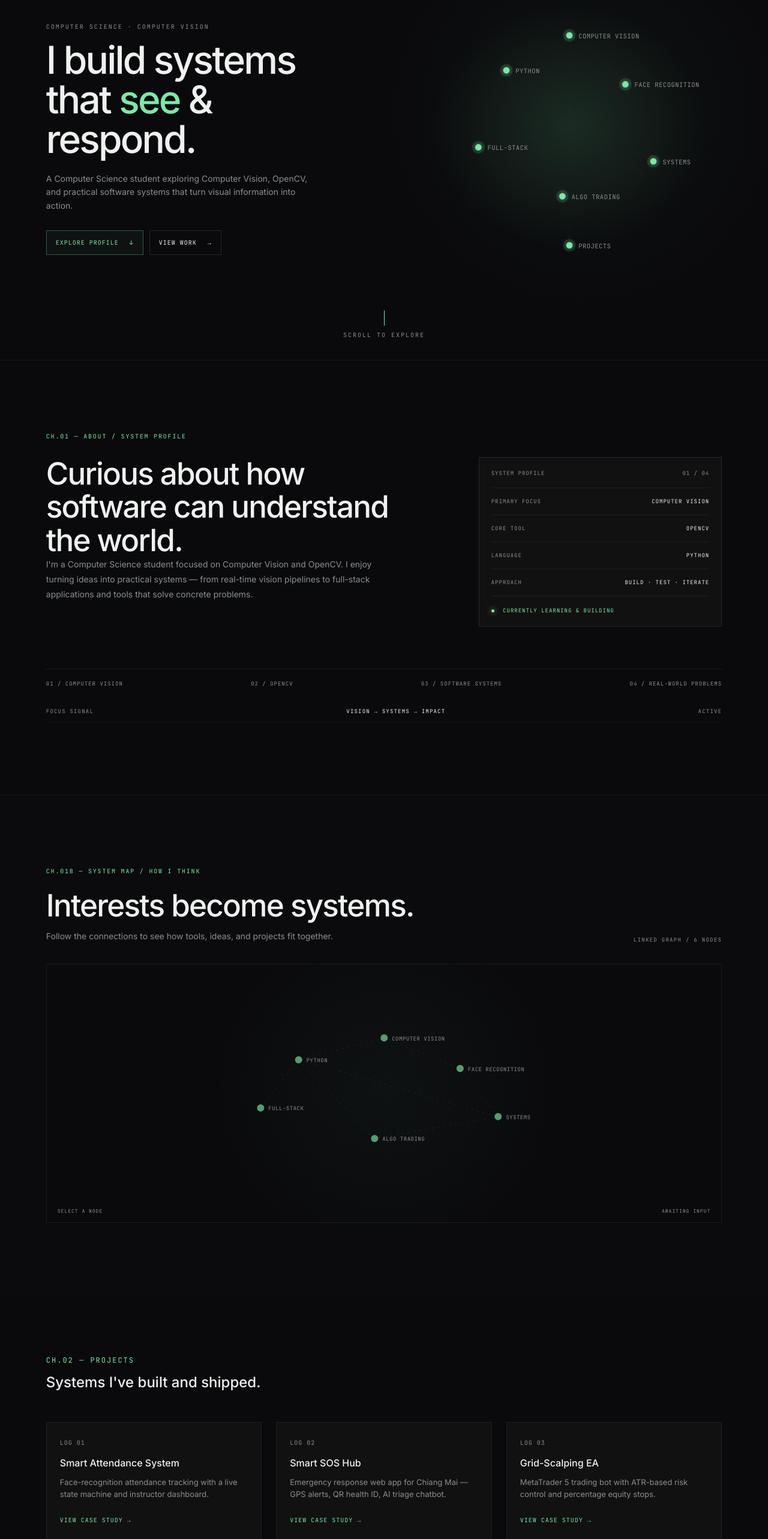
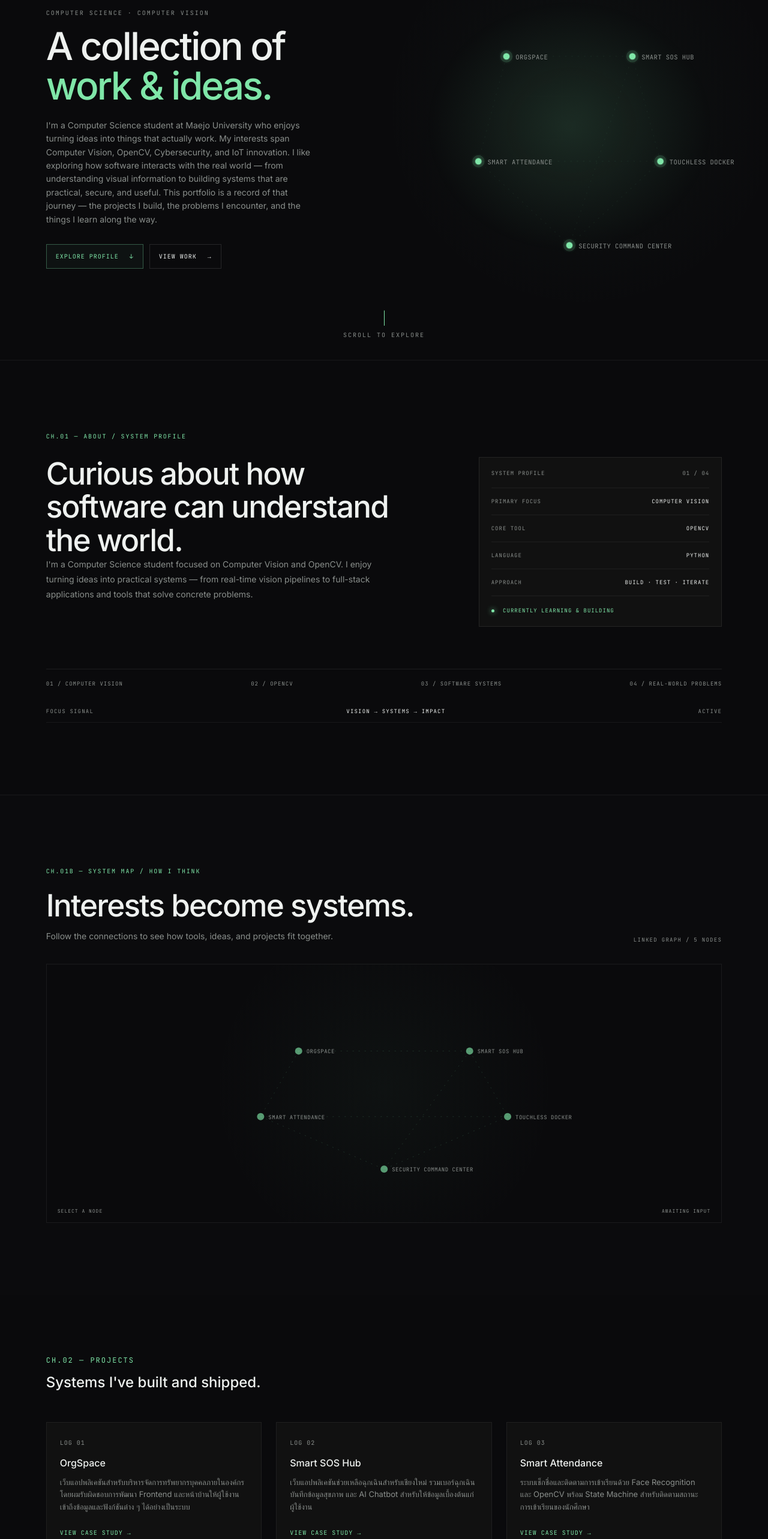
Before and after one commit to Keng043/Portfolio, a Next.js app: page / in a window 1280 px wide. Shown: the part 200-2766 px from the top of the page at 60% size. Built offline with nearby package versions, Linux system fonts and the light colour scheme.

Commit message:
feat: update portfolio project nodes

```diff
--- a/src/app/globals.css
+++ b/src/app/globals.css
@@ -193,7 +193,9 @@ body {
   position: absolute;
   width: 220px;
   padding: 14px 16px;
-  background: rgba(10, 12, 11, 0.92);
+  background: rgba(10, 12, 11, 0.28);
+  backdrop-filter: blur(2px);
+  -webkit-backdrop-filter: blur(2px);
   border: 1px solid var(--accent-dim);
   border-radius: 4px;
   box-shadow: 0 0 24px rgba(127, 230, 168, 0.15);
--- a/src/components/Hero.tsx
+++ b/src/components/Hero.tsx
@@ -46,17 +46,19 @@ export default function Hero() {
       <div className="hero-copy">
         <div className="hero-meta">
           <span className="status">STATUS: ONLINE</span>
-          <span className="clock">CHIANG MAI / {time || "--:--:--"} ICT</span>
         </div>
         <p className="eyebrow">COMPUTER SCIENCE · COMPUTER VISION</p>
         <h1>
-          I build systems
+          A collection of
           <br />
-          that <em>see</em> &amp; respond.
+          <em>work &amp; ideas.</em>
         </h1>
         <p className="hero-lede">
-          A Computer Science student exploring Computer Vision, OpenCV, and
-          practical software systems that turn visual information into action.
+          I&apos;m a Computer Science student at Maejo University who enjoys turning ideas into things that actually work.
+          My interests span Computer Vision, OpenCV, Cybersecurity, and IoT innovation. I like exploring how software
+          interacts with the real world — from understanding visual information to building systems that are practical,
+          secure, and useful. This portfolio is a record of that journey — the projects I build, the problems I encounter,
+          and the things I learn along the way.
         </p>
         <div className="hero-actions">
           <a className="hero-button primary" href="#about">
@@ -69,10 +71,6 @@ export default function Hero() {
       </div>
 
       <div className="network-wrap" onMouseLeave={() => setActive(null)}>
-        <div className="network-caption">
-          <span>NEURAL SYSTEM</span>
-          <span>07 NODES / LIVE</span>
-        </div>
         <svg ref={netRef} className="net-svg" viewBox="0 0 480 480">
           <defs>
             <filter id="glow" x="-100%" y="-100%" width="300%" height="300%">
--- a/src/data/nodes.ts
+++ b/src/data/nodes.ts
@@ -11,81 +11,60 @@ export interface SkillNode {
 // พิกัด x/y อ้างอิงจาก viewBox 480x480 ของ network SVG
 export const NODES: SkillNode[] = [
   {
-    id: "cv",
-    x: 240,
-    y: 120,
-    label: "COMPUTER VISION",
-    desc: "Building systems that process and interpret visual information in real time.",
-    tags: "OpenCV · Python",
-    href: "/projects/attendance-system",
+    id: "orgspace",
+    x: 150,
+    y: 150,
+    label: "ORGSPACE",
+    desc: "เว็บแอปพลิเคชันสำหรับบริหารจัดการทรัพยากรบุคคลภายในองค์กร โดยผมรับผิดชอบการพัฒนา Frontend และหน้าบ้านให้ผู้ใช้งานเข้าถึงข้อมูลและฟังก์ชันต่าง ๆ ได้อย่างเป็นระบบ",
+    tags: "Frontend · Web App",
+    href: "https://github.com/Keng043/orgspace-frontend",
   },
   {
-    id: "py",
-    x: 150,
-    y: 170,
-    label: "PYTHON",
-    desc: "Primary language across CLI tools, backend services, and ML pipelines.",
-    tags: "CPython · asyncio",
-    href: "/projects",
+    id: "sos",
+    x: 330,
+    y: 150,
+    label: "SMART SOS HUB",
+    desc: "เว็บแอปพลิเคชันช่วยเหลือฉุกเฉินสำหรับเชียงใหม่ รวมเบอร์ฉุกเฉิน บันทึกข้อมูลสุขภาพ และ AI Chatbot สำหรับให้ข้อมูลเบื้องต้นแก่ผู้ใช้งาน",
+    tags: "Emergency · AI",
+    href: "https://github.com/Keng043/smart-sos-hub",
   },
   {
-    id: "fr",
-    x: 320,
-    y: 190,
-    label: "FACE RECOGNITION",
-    desc: "dlib-based recognition pipeline with a live attendance state machine.",
-    tags: "dlib · face_recognition",
-    href: "/projects/attendance-system",
+    id: "attendance",
+    x: 110,
+    y: 300,
+    label: "SMART ATTENDANCE",
+    desc: "ระบบเช็กชื่อและติดตามการเข้าเรียนด้วย Face Recognition และ OpenCV พร้อม State Machine สำหรับติดตามสถานะการเข้าเรียนของนักศึกษา",
+    tags: "OpenCV · Face Recognition",
+    href: "https://github.com/Keng043/smart_attendance",
   },
   {
-    id: "fs",
-    x: 110,
-    y: 280,
-    label: "FULL-STACK",
-    desc: "FastAPI and Flask backends paired with lightweight vanilla-JS frontends.",
-    tags: "FastAPI · Flask",
-    href: "/projects/sos-hub",
+    id: "docker-dashboard",
+    x: 370,
+    y: 300,
+    label: "TOUCHLESS DOCKER",
+    desc: "Dashboard สำหรับควบคุมและติดตาม Docker Container ด้วย Computer Vision และ Hand Gesture โดยใช้การเคลื่อนไหวของมือเป็นคำสั่งในการจัดการ Container",
+    tags: "Computer Vision · Docker",
+    href: "https://github.com/Keng043/touchless-docker-dashboard",
   },
   {
-    id: "sys",
-    x: 360,
-    y: 300,
-    label: "SYSTEMS",
-    desc: "Security-first CLI tooling: allowlisting, sandboxing, hardened subprocess calls.",
-    tags: "Linux · Security",
-    href: "/projects/linux-cli",
-  },
-  {
-    id: "algo",
-    x: 230,
-    y: 350,
-    label: "ALGO TRADING",
-    desc: "Grid-scalping EA for MT5 with ATR-based risk control.",
-    tags: "MetaTrader 5 · Python",
-    href: "/projects/grid-ea",
-  },
-  {
-    id: "proj",
+    id: "security-command-center",
     x: 240,
     y: 420,
-    label: "PROJECTS",
-    desc: "Four shipped systems, from emergency response to trading bots.",
-    tags: "View all",
-    href: "/projects",
+    label: "SECURITY COMMAND CENTER",
+    desc: "ระบบจดจำใบหน้าและบันทึกการเข้า–ออกห้องของนักศึกษา เพื่อช่วยติดตามการใช้งานห้องและจัดเก็บข้อมูลการเข้าออกอย่างเป็นระบบ",
+    tags: "Face Recognition · Security",
+    href: "https://github.com/Keng043/smart_security_command_center",
   },
 ];
 
 export const LINKS: [string, string][] = [
-  ["cv", "py"],
-  ["cv", "fr"],
-  ["cv", "proj"],
-  ["py", "fs"],
-  ["py", "sys"],
-  ["py", "algo"],
-  ["fr", "sys"],
-  ["fs", "proj"],
-  ["sys", "algo"],
-  ["algo", "proj"],
+  ["orgspace", "sos"],
+  ["orgspace", "attendance"],
+  ["sos", "docker-dashboard"],
+  ["sos", "security-command-center"],
+  ["attendance", "docker-dashboard"],
+  ["attendance", "security-command-center"],
+  ["docker-dashboard", "security-command-center"],
 ];
 
 export interface Project {
@@ -98,27 +77,43 @@ export interface Project {
 
 export const PROJECTS: Project[] = [
   {
-    id: "attendance",
+    id: "orgspace",
     index: "LOG 01",
-    title: "Smart Attendance System",
+    title: "OrgSpace",
     description:
-      "Face-recognition attendance tracking with a live state machine and instructor dashboard.",
-    href: "/projects/attendance-system",
+      "เว็บแอปพลิเคชันสำหรับบริหารจัดการทรัพยากรบุคคลภายในองค์กร โดยผมรับผิดชอบการพัฒนา Frontend และหน้าบ้านให้ผู้ใช้งานเข้าถึงข้อมูลและฟังก์ชันต่าง ๆ ได้อย่างเป็นระบบ",
+    href: "https://github.com/Keng043/orgspace-frontend",
   },
   {
     id: "sos",
     index: "LOG 02",
     title: "Smart SOS Hub",
     description:
-      "Emergency response web app for Chiang Mai — GPS alerts, QR health ID, AI triage chatbot.",
-    href: "/projects/sos-hub",
+      "เว็บแอปพลิเคชันช่วยเหลือฉุกเฉินสำหรับเชียงใหม่ รวมเบอร์ฉุกเฉิน บันทึกข้อมูลสุขภาพ และ AI Chatbot สำหรับให้ข้อมูลเบื้องต้นแก่ผู้ใช้งาน",
+    href: "https://github.com/Keng043/smart-sos-hub",
   },
   {
-    id: "grid-ea",
+    id: "attendance",
     index: "LOG 03",
-    title: "Grid-Scalping EA",
+    title: "Smart Attendance",
     description:
-      "MetaTrader 5 trading bot with ATR-based risk control and percentage equity stops.",
-    href: "/projects/grid-ea",
+      "ระบบเช็กชื่อและติดตามการเข้าเรียนด้วย Face Recognition และ OpenCV พร้อม State Machine สำหรับติดตามสถานะการเข้าเรียนของนักศึกษา",
+    href: "https://github.com/Keng043/smart_attendance",
+  },
+  {
+    id: "docker-dashboard",
+    index: "LOG 04",
+    title: "Touchless Docker Dashboard",
+    description:
+      "Dashboard สำหรับควบคุมและติดตาม Docker Container ด้วย Computer Vision และ Hand Gesture โดยใช้การเคลื่อนไหวของมือเป็นคำสั่งในการจัดการ Container",
+    href: "https://github.com/Keng043/touchless-docker-dashboard",
+  },
+  {
+    id: "security-command-center",
+    index: "LOG 05",
+    title: "Smart Security Command Center",
+    description:
+      "ระบบจดจำใบหน้าและบันทึกการเข้า–ออกห้องของนักศึกษา เพื่อช่วยติดตามการใช้งานห้องและจัดเก็บข้อมูลการเข้าออกอย่างเป็นระบบ",
+    href: "https://github.com/Keng043/smart_security_command_center",
   },
 ];
```
